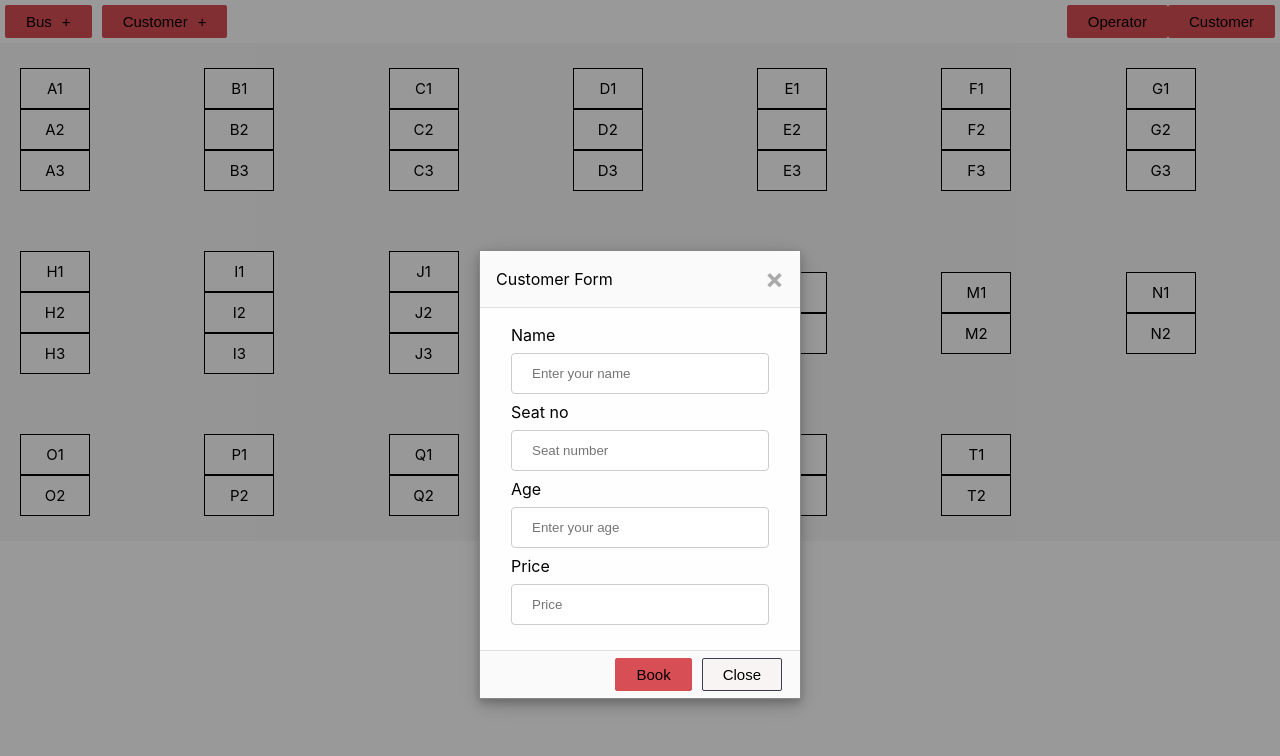
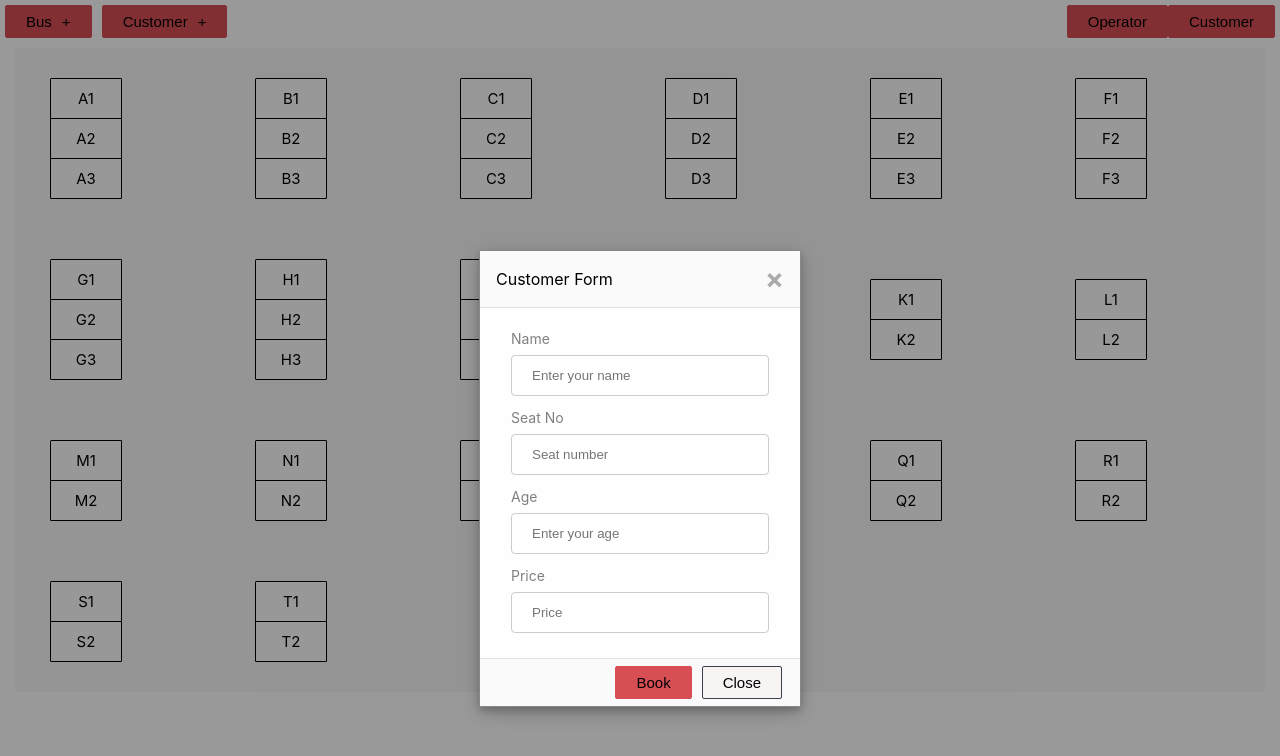
Before and after one commit to mitaliSurve/book-my-bus, a React (Create React App) app: page / in a window 1280 px wide. Both pictures are taken after a click on the button "Customer". Shown: the top 756 px of the page. Built offline with nearby package versions, Linux system fonts and the light colour scheme.

Commit message:
fix seat border issue

```diff
--- a/src/pages/customer/Customer.js
+++ b/src/pages/customer/Customer.js
@@ -1,6 +1,6 @@
 import React from "react";
 import PropTypes from "prop-types";
-
+import cx from 'classnames';
 import Dialog from "../../components/dialogMenu/Dialog";
 import style from "../customer/customer.module.css";
 
@@ -9,7 +9,7 @@ const Customer = ({ onClose }) => {
     <Dialog header="Customer Form" onClose={onClose} action="book">
       <form>
         <div className={style.root}>
-          <label htmlFor="name" className={style.label}>
+          <label htmlFor="name" className={cx(style.label, style.label_color)}>
             Name
           </label>
           <input
@@ -20,7 +20,7 @@ const Customer = ({ onClose }) => {
             className={style.input}
           />
 
-          <label htmlFor="seatNo" className={style.label}>
+          <label htmlFor="seatNo" className={cx(style.label, style.label_color)}>
             Seat no
           </label>
           <input
@@ -31,7 +31,7 @@ const Customer = ({ onClose }) => {
             className={style.input}
           />
 
-          <label htmlFor="age" className={style.label}>
+          <label htmlFor="age" className={cx(style.label, style.label_color)}>
             Age
           </label>
           <input
@@ -42,7 +42,7 @@ const Customer = ({ onClose }) => {
             className={style.input}
           />
 
-          <label htmlFor="price" className={style.label}>
+          <label htmlFor="price" className={cx(style.label, style.label_color)}>
             Price
           </label>
           <input
--- a/src/pages/customer/customer.module.css
+++ b/src/pages/customer/customer.module.css
@@ -14,4 +14,11 @@
 .label {
   display: flex;
   justify-content: flex-start;
+  font-size: 14px;
+  text-align: left;
+  text-transform: capitalize;
+  margin-top: 5px;
 }
+.label_color {
+  color: gray;
+}
--- a/src/pages/dashboard/dashboard.module.css
+++ b/src/pages/dashboard/dashboard.module.css
@@ -1,8 +1,3 @@
-/* .root {
-  flex-direction: column;
- align-items: center;
- justify-content: center;
-} */
 .display {
   display: flex;
 }
@@ -16,43 +11,43 @@
 }
 .container {
   background-color: #f7f7f7;
-  /* padding: 5px 15px;
+  padding: 5px 15px;
   margin: 5px 15px;
-  border: 5px; */
+  border: 5px;
 }
 .grid_container {
   display: grid;
   grid-template-columns: auto auto auto auto auto auto auto auto auto auto;
   grid-gap: 10px;
-  /* background-color: #f7f7f7; */
+  background-color: #f7f7f7;
   justify-content: center;
   align-items: center;
-  grid-template-columns: repeat( auto-fit, minmax(170px, 1fr) )
+  grid-template-columns: repeat(auto-fit, minmax(170px, 1fr));
 }
 
 .grid_container > div {
   background-color: rgba(255, 255, 255, 0.8);
   text-align: center;
-  /* padding: 15px; */
   font-size: 25px;
 }
 
 .seat {
-  /* border: 0.5px solid gray; */
-  /* padding: 2px 5px; */
   width: 70px;
   border-radius: 1.5px;
   margin: 25px 20px;
-  cursor: pointer;
+  border-top: 1px solid;
+  border-left: 1px solid;
+  border-right: 1px solid;
 }
 
+/* .seat:hover {
+  border: 1px solid gray;
+} */
+
 .seat_label {
-  border: 1px solid;
+  border-bottom: 1px solid;
   font-size: 15px;
   padding: 10px;
-}
-.seat_label:hover {
-  border: 2px solid gray;
 }
 
 .margin {
```
